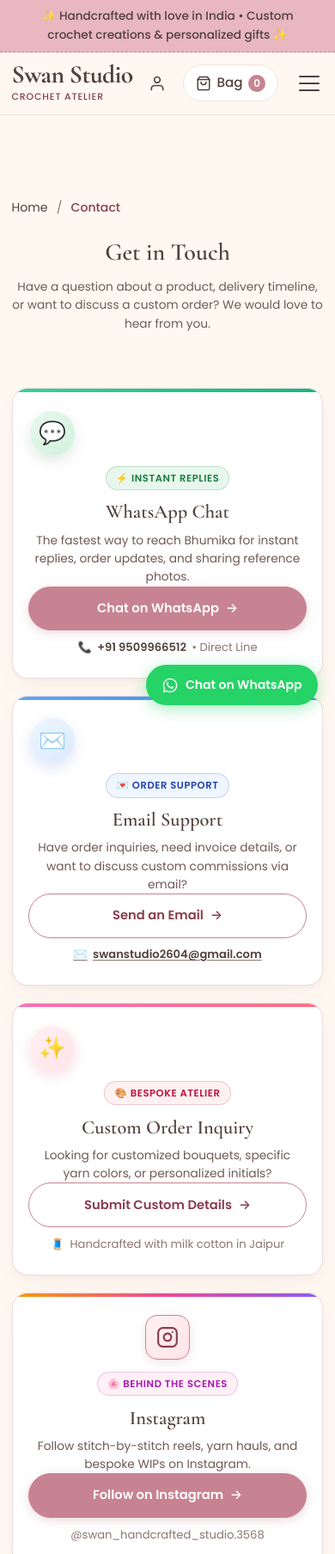
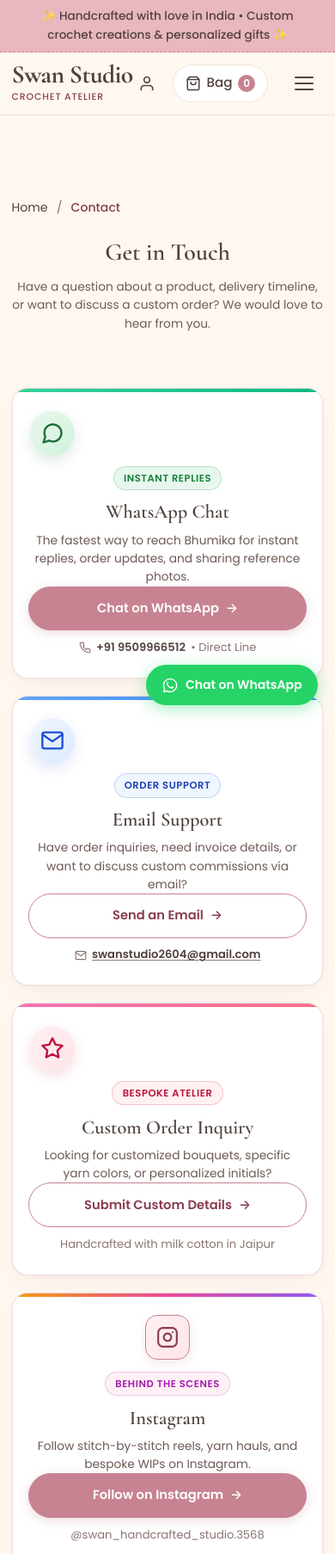
Before and after one commit to swanstudio2604-beep/Swan-Studio, a website: page contact.html in a window 390 px wide. Shown: the top 1807 px of the page at 86% size. Drawn offline with nearby package versions, Linux system fonts and the light colour scheme.

Commit message:
fix: touch target sizes for mobile toggle, bag button, category pills, and qty buttons

```diff
--- a/contact.html
+++ b/contact.html
@@ -65,8 +65,10 @@
         <!-- WhatsApp Direct Card -->
         <article class="contact-channel-card card-wa">
           <div>
-            <div class="contact-icon-bubble whatsapp">💬</div>
-            <span class="contact-channel-badge wa-badge">⚡ Instant Replies</span>
+            <div class="contact-icon-bubble whatsapp">
+              <svg width="28" height="28" viewBox="0 0 24 24" fill="none" stroke="currentColor" stroke-width="2" stroke-linecap="round" stroke-linejoin="round" aria-hidden="true"><path d="M21 11.5a8.38 8.38 0 0 1-.9 3.8 8.5 8.5 0 0 1-7.6 4.7 8.38 8.38 0 0 1-3.8-.9L3 21l1.9-5.7a8.38 8.38 0 0 1-.9-3.8 8.5 8.5 0 0 1 4.7-7.6 8.38 8.38 0 0 1 3.8-.9h.5a8.48 8.48 0 0 1 8 8v.5z"></path></svg>
+            </div>
+            <span class="contact-channel-badge wa-badge">Instant Replies</span>
             <h2 class="contact-card-title">WhatsApp Chat</h2>
             <p class="contact-card-desc">
               The fastest way to reach Bhumika for instant replies, order updates, and sharing reference photos.
@@ -77,7 +79,7 @@
               <span>Chat on WhatsApp</span> <span>&rarr;</span>
             </a>
             <a href="https://wa.me/919509966512" class="contact-meta-info" id="contact-wa-sublink" target="_blank" rel="noopener noreferrer">
-              <span>📞</span> <strong id="contact-wa-number">+91 9509966512</strong> &bull; Direct Line
+              <svg width="14" height="14" viewBox="0 0 24 24" fill="none" stroke="currentColor" stroke-width="2" stroke-linecap="round" stroke-linejoin="round" aria-hidden="true"><path d="M22 16.92v3a2 2 0 0 1-2.18 2 19.79 19.79 0 0 1-8.63-3.07 19.5 19.5 0 0 1-6-6 19.79 19.79 0 0 1-3.07-8.67A2 2 0 0 1 4.11 2h3a2 2 0 0 1 2 1.72 12.84 12.84 0 0 0 .7 2.81 2 2 0 0 1-.45 2.11L8.09 9.91a16 16 0 0 0 6 6l1.27-1.27a2 2 0 0 1 2.11-.45 12.84 12.84 0 0 0 2.81.7A2 2 0 0 1 22 16.92z"></path></svg> <strong id="contact-wa-number">+91 9509966512</strong> &bull; Direct Line
             </a>
           </div>
         </article>
@@ -85,8 +87,10 @@
         <!-- Email Support Card -->
         <article class="contact-channel-card card-email">
           <div>
-            <div class="contact-icon-bubble email">✉️</div>
-            <span class="contact-channel-badge email-badge">💌 Order Support</span>
+            <div class="contact-icon-bubble email">
+              <svg width="28" height="28" viewBox="0 0 24 24" fill="none" stroke="currentColor" stroke-width="2" stroke-linecap="round" stroke-linejoin="round" aria-hidden="true"><path d="M4 4h16c1.1 0 2 .9 2 2v12c0 1.1-.9 2-2 2H4c-1.1 0-2-.9-2-2V6c0-1.1.9-2 2-2z"></path><polyline points="22,6 12,13 2,6"></polyline></svg>
+            </div>
+            <span class="contact-channel-badge email-badge">Order Support</span>
             <h2 class="contact-card-title">Email Support</h2>
             <p class="contact-card-desc">
               Have order inquiries, need invoice details, or want to discuss custom commissions via email?
@@ -97,7 +101,7 @@
               <span>Send an Email</span> <span>&rarr;</span>
             </a>
             <a href="mailto:swanstudio2604@gmail.com" class="contact-meta-info clickable" id="contact-email-link">
-              <span>✉️</span> <strong id="contact-email-text">swanstudio2604@gmail.com</strong>
+              <svg width="14" height="14" viewBox="0 0 24 24" fill="none" stroke="currentColor" stroke-width="2" stroke-linecap="round" stroke-linejoin="round" aria-hidden="true"><path d="M4 4h16c1.1 0 2 .9 2 2v12c0 1.1-.9 2-2 2H4c-1.1 0-2-.9-2-2V6c0-1.1.9-2 2-2z"></path><polyline points="22,6 12,13 2,6"></polyline></svg> <strong id="contact-email-text">swanstudio2604@gmail.com</strong>
             </a>
           </div>
         </article>
@@ -105,8 +109,10 @@
         <!-- Custom Order Card -->
         <article class="contact-channel-card card-custom">
           <div>
-            <div class="contact-icon-bubble custom">✨</div>
-            <span class="contact-channel-badge custom-badge">🎨 Bespoke Atelier</span>
+            <div class="contact-icon-bubble custom">
+              <svg width="28" height="28" viewBox="0 0 24 24" fill="none" stroke="currentColor" stroke-width="2" stroke-linecap="round" stroke-linejoin="round" aria-hidden="true"><polygon points="12 2 15.09 8.26 22 9.27 17 14.14 18.18 21.02 12 17.77 5.82 21.02 7 14.14 2 9.27 8.91 8.26 12 2"></polygon></svg>
+            </div>
+            <span class="contact-channel-badge custom-badge">Bespoke Atelier</span>
             <h2 class="contact-card-title">Custom Order Inquiry</h2>
             <p class="contact-card-desc">
               Looking for customized bouquets, specific yarn colors, or personalized initials?
@@ -117,7 +123,7 @@
               <span>Submit Custom Details</span> <span>&rarr;</span>
             </a>
             <span class="contact-meta-info">
-              <span>🧵</span> Handcrafted with milk cotton in Jaipur
+              Handcrafted with milk cotton in Jaipur
             </span>
           </div>
         </article>
@@ -134,7 +140,7 @@
                 </svg>
               </a>
             </div>
-            <span class="contact-channel-badge insta-badge">🌸 Behind The Scenes</span>
+            <span class="contact-channel-badge insta-badge">Behind The Scenes</span>
             <h2 class="contact-card-title">Instagram</h2>
             <p class="contact-card-desc">
               Follow stitch-by-stitch reels, yarn hauls, and bespoke WIPs on Instagram.
--- a/css/style.css
+++ b/css/style.css
@@ -346,11 +346,13 @@
   gap: 0.4rem;
   font-size: 0.95rem;
   font-weight: 500;
+  min-height: 44px;
   padding: 0.5rem 0.9rem;
   border-radius: var(--radius-pill);
   border: 1px solid var(--border-subtle);
   background: var(--white);
   transition: var(--transition-fast);
+  touch-action: manipulation;
 }
 
 .bag-btn:hover {
@@ -372,21 +374,27 @@
   border-radius: var(--radius-pill);
 }
 
-/* Mobile Menu Toggle */
+/* Mobile Menu Toggle (Min 44x44px tap target) */
 .mobile-toggle {
   display: none;
   flex-direction: column;
-  justify-content: space-around;
-  width: 32px;
-  height: 32px;
-  padding: 4px;
+  justify-content: center;
+  align-items: center;
+  gap: 5px;
+  width: 44px;
+  min-width: 44px;
+  height: 44px;
+  min-height: 44px;
+  padding: 10px;
   background: transparent;
   border-radius: var(--radius-sm);
   z-index: 1001;
+  touch-action: manipulation;
+  cursor: pointer;
 }
 
 .mobile-toggle span {
-  width: 100%;
+  width: 22px;
   height: 2px;
   background-color: var(--cocoa);
   border-radius: 2px;
@@ -1265,7 +1273,11 @@
 }
 
 .category-pill {
-  padding: 0.45rem 1rem;
+  min-height: 44px;
+  display: inline-flex;
+  align-items: center;
+  justify-content: center;
+  padding: 0.5rem 1.15rem;
   font-size: 0.85rem;
   font-weight: 500;
   border-radius: var(--radius-pill);
@@ -1274,6 +1286,7 @@
   border: 1px solid var(--border-subtle);
   cursor: pointer;
   transition: var(--transition-fast);
+  touch-action: manipulation;
 }
 
 .category-pill:hover,
@@ -1411,8 +1424,10 @@
 }
 
 .qty-btn {
-  width: 36px;
-  height: 42px;
+  width: 44px;
+  min-width: 44px;
+  height: 44px;
+  min-height: 44px;
   display: flex;
   align-items: center;
   justify-content: center;
@@ -1420,6 +1435,7 @@
   color: var(--cocoa);
   background: transparent;
   transition: background var(--transition-fast);
+  touch-action: manipulation;
 }
 
 .qty-btn:hover {
```
